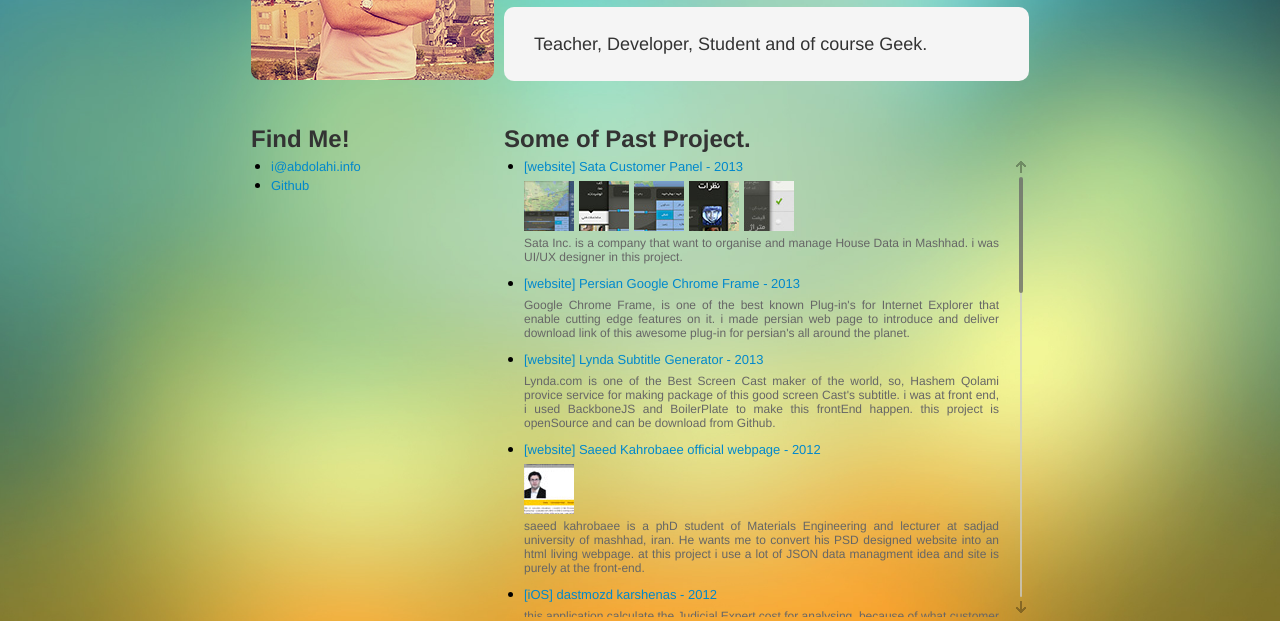
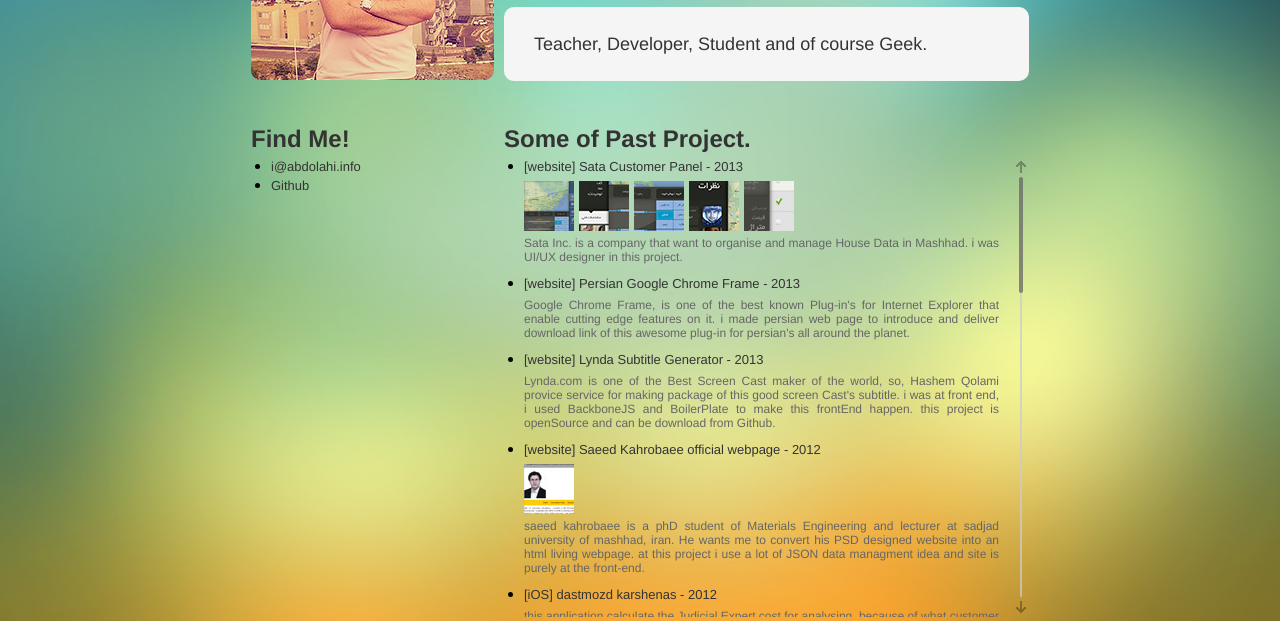
Before and after one commit to aliab/aliab.github.com, a plain HTML site: page index.html in a window 1280 px wide. Shown: the part 233-854 px from the top of the page. Drawn offline with Linux system fonts and the light colour scheme.

```diff
--- a/style.css
+++ b/style.css
@@ -91,7 +91,7 @@ h4{
 	line-height:36px;
 }
 a{
-	color:#08C;
+	color:#333;
 	text-decoration:none;
 	font-size:13px;
 	line-height:18px;
```
